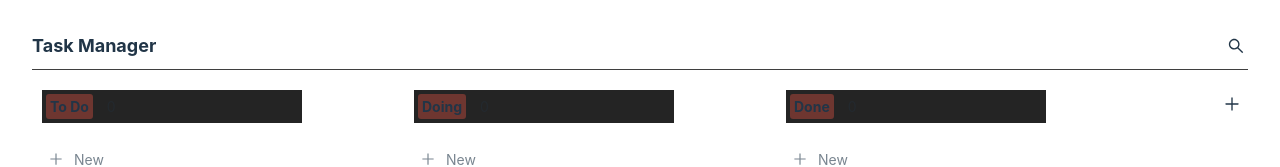
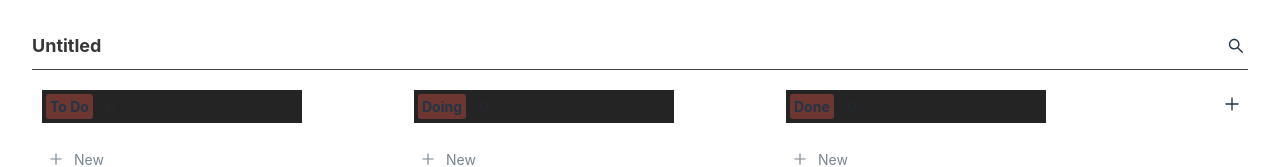
Before and after one commit to JoaoJuliasz/task-list, a React (Vite) app: page / in a window 1280 px wide. Shown: the top 167 px of the page. Built offline with nearby package versions, Linux system fonts and the light colour scheme.

Commit message:
refactor: :recycle: add contentEditable at task manager title and remove input

```diff
--- a/src/components/Title/Title.tsx
+++ b/src/components/Title/Title.tsx
@@ -1,33 +1,45 @@
-import { ChangeEvent, Dispatch, SetStateAction, useState } from "react";
+import { ChangeEvent, Dispatch, SetStateAction, useEffect, useRef, useState } from "react";
 import SearchTasks from "./components/SearchTasks/SearchTasks";
-import style from "./title.module.css"
+import style from "./title.module.css";
 
 type Props = {
-    search: string
-    setSearch: Dispatch<SetStateAction<string>>
-}
+    search: string;
+    setSearch: Dispatch<SetStateAction<string>>;
+};
 
 const Title = ({ search, setSearch }: Props) => {
-    const [title, setTitle] = useState<string>("Task Manager")
-    const [editTitle, setEditTitle] = useState<boolean>(false)
+    const [title, setTitle] = useState<string>("");
 
-    const handleClick = (value: boolean) => {
-        setEditTitle(value)
-    }
+    const titleRef = useRef<HTMLHeadingElement>(null);
 
-    const handleChange = (element: ChangeEvent<HTMLInputElement>) => {
-        setTitle(element.target.value)
-    }
+    const handleChange = (event: ChangeEvent<HTMLHeadingElement>) => {
+        const value = event.target.textContent || "";
+        setTitle(value);
+        localStorage.setItem("task-manager-title", value);
+    };
+
+    useEffect(() => {
+        const storageTitle = localStorage.getItem("task-manager-title") || "";
+        setTitle(storageTitle);
+    }, []);
+
+
+    useEffect(() => {
+        if (titleRef.current) {
+            titleRef.current.textContent = title;
+        }
+    }, [title]);
 
     return (
         <div className={style.container}>
-            {editTitle ?
-                <input value={title} className={style.titleChange}
-                    onChange={handleChange} autoFocus
-                    onBlur={() => title && handleClick(false)} placeholder="Untitled" />
-                :
-                <h3 className={style.title} onClick={() => handleClick(true)}>{title}</h3>
-            }
+            <h3
+                ref={titleRef}
+                className={style.title}
+                dir="ltr"
+                contentEditable={true}
+                onInput={handleChange}
+                data-text="Untitled"
+            />
             <SearchTasks search={search} setSearch={setSearch} />
         </div>
     );
--- a/src/components/Title/title.module.css
+++ b/src/components/Title/title.module.css
@@ -6,24 +6,19 @@
     align-items: center;
 }
 
-.container .titleChange {
-    font-size: 18px;
-    border: none;
-    background: transparent;
-    outline: none;
-    text-align: center;
-    font-weight: bold;
-    font-family: Inter, system-ui, Avenir, Helvetica, Arial, sans-serif;
-    color: #ffffffde;
-    padding: 0;
-    margin: 0;
-    text-align: start;
-    line-height: 1.5;
-}
-
 .container .title {
     margin: 0;
     cursor: text;
     font-size: 18px;
+    outline: none;
+    direction: ltr;
+}
 
+.container .title[contentEditable="true"] {
+    direction: ltr;
 }
+
+.container .title:empty:before {
+    content: attr(data-text);
+    -webkit-text-fill-color: rgb(55, 55, 55);
+}
--- a/src/components/UpdateTitleInput/UpdateTitleInput.tsx
+++ b/src/components/UpdateTitleInput/UpdateTitleInput.tsx
@@ -4,11 +4,12 @@ import style from './updateTitleInput.module.css'
 
 type Props = {
     value: string
+    placeholder?: string
     handleClick: (value: string) => void
 }
 
 
-const UpdateTitleInput = ({ value, handleClick }: Props) => {
+const UpdateTitleInput = ({ value, placeholder, handleClick }: Props) => {
     const [currValue, setCurrValue] = useState<string>(value)
 
     const inputRef = useRef<HTMLInputElement>()
@@ -23,7 +24,7 @@ const UpdateTitleInput = ({ value, handleClick }: Props) => {
 
     return (
         <div className={style.container}>
-            <Input className={style.input} value={currValue} ref={inputRef} onChange={handleChange} />
+            <Input className={style.input} value={currValue} ref={inputRef} onChange={handleChange} placeholder={placeholder}/>
             <Button className={style.button} onClick={() => handleClick(currValue)} size="small">Done</Button>
         </div>
     );
--- a/src/containers/Tasks/TaskList.tsx
+++ b/src/containers/Tasks/TaskList.tsx
@@ -62,7 +62,7 @@ const TaskList = ({ search }: Props) => {
     }
 
     const renderDropdown = () => (
-        <UpdateTitleInput value="" handleClick={handleClick} />
+        <UpdateTitleInput value="" handleClick={handleClick} placeholder="New column"/>
     )
 
     useEffect(() => {
```
